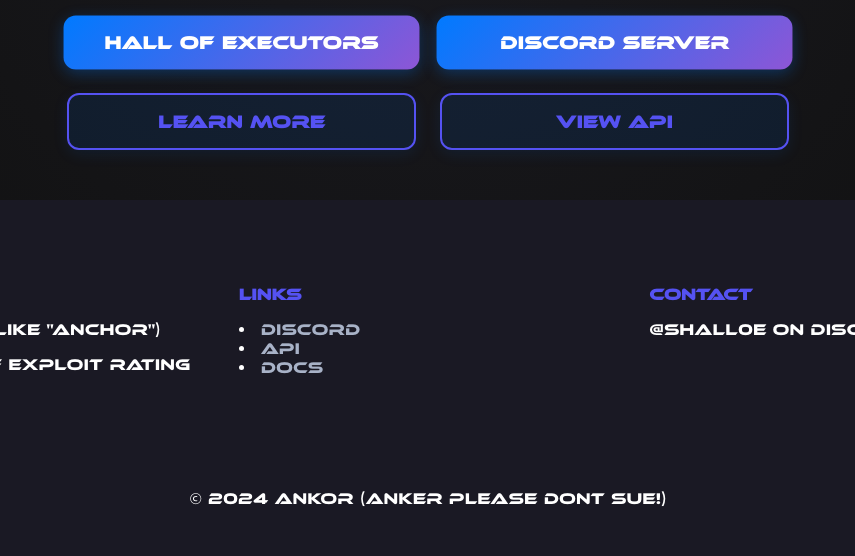
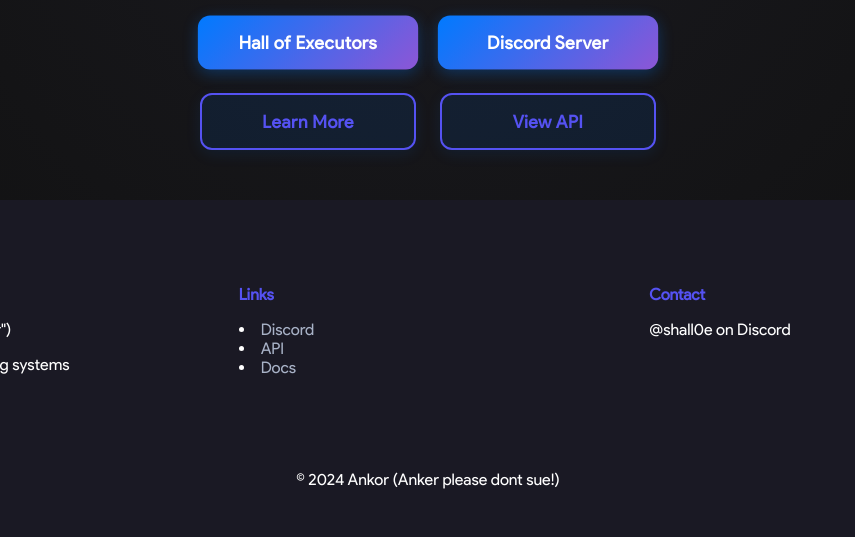
Before and after one commit to shall0e/Phosphorus, a plain HTML site: page index.html in a window 1280 px wide. Shown: the part 600-1156 px from the top of the page, without its empty margins (212-1067 px from the left). Drawn offline with Linux system fonts and the light colour scheme.

Commit message:
aafcesgfer

```diff
--- a/data/custom.json
+++ b/data/custom.json
@@ -3,7 +3,6 @@
         "_source": "https://raw.githubusercontent.com/suffz/luna/refs/heads/main/config.json",
         "_map": [
             ["CORE.LIB.UNC", "unc"],
-            ["CORE.LIB.sUNC", "sunc"],
             ["CORE.inject_time", "injectspeed"]
         ]
     }
--- a/executors/execstyle.css
+++ b/executors/execstyle.css
@@ -110,6 +110,6 @@ a {
 }
 
 * {
-    font-family: AWP;
+    font-family: ProductSans;
     box-sizing: border-box;
 }
--- a/src/style.css
+++ b/src/style.css
@@ -206,6 +206,6 @@ footer {
 
 
 *{
-    font-family: AWP;
+    font-family: ProductSans;
     color: white;
 }
```
